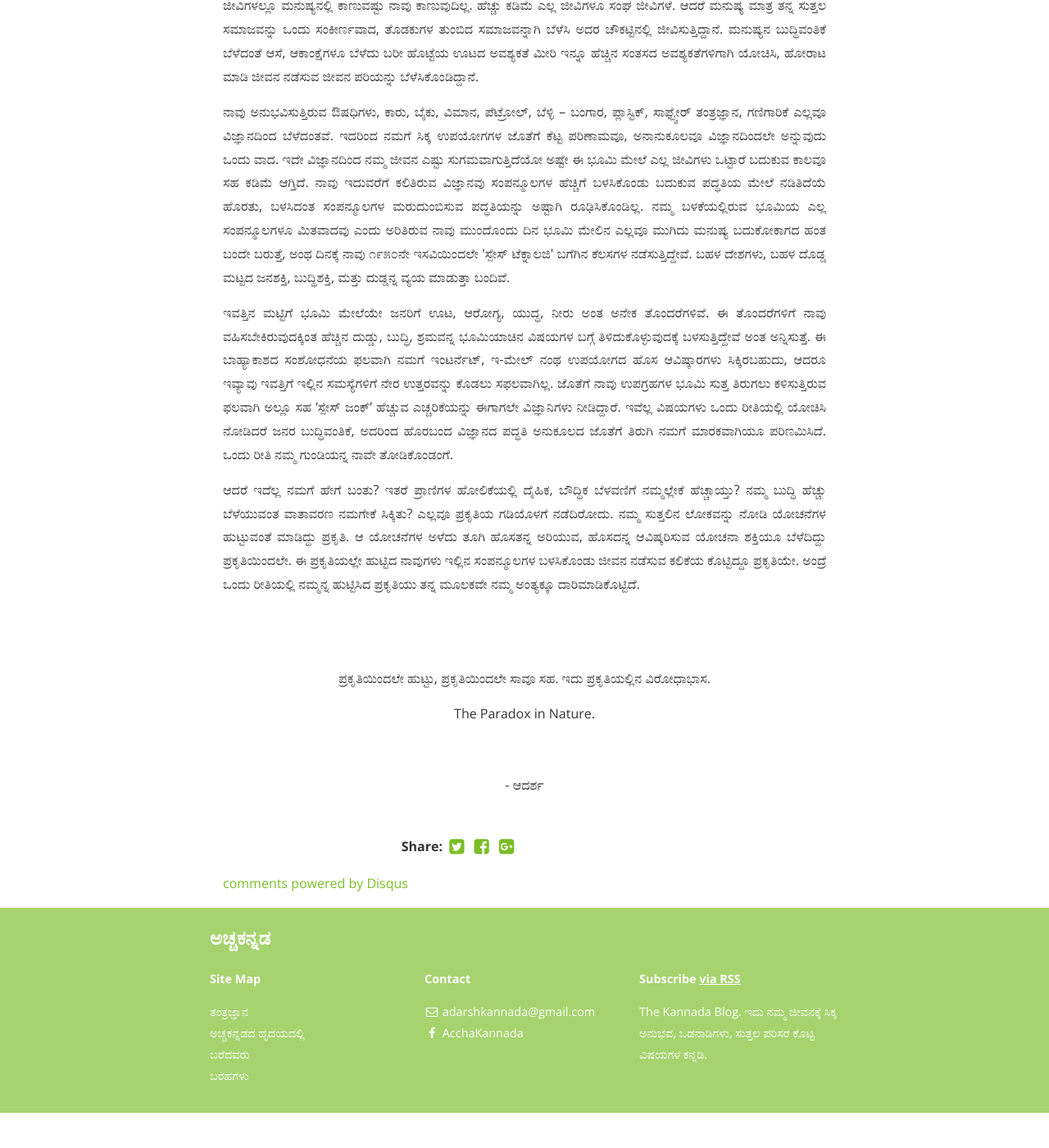
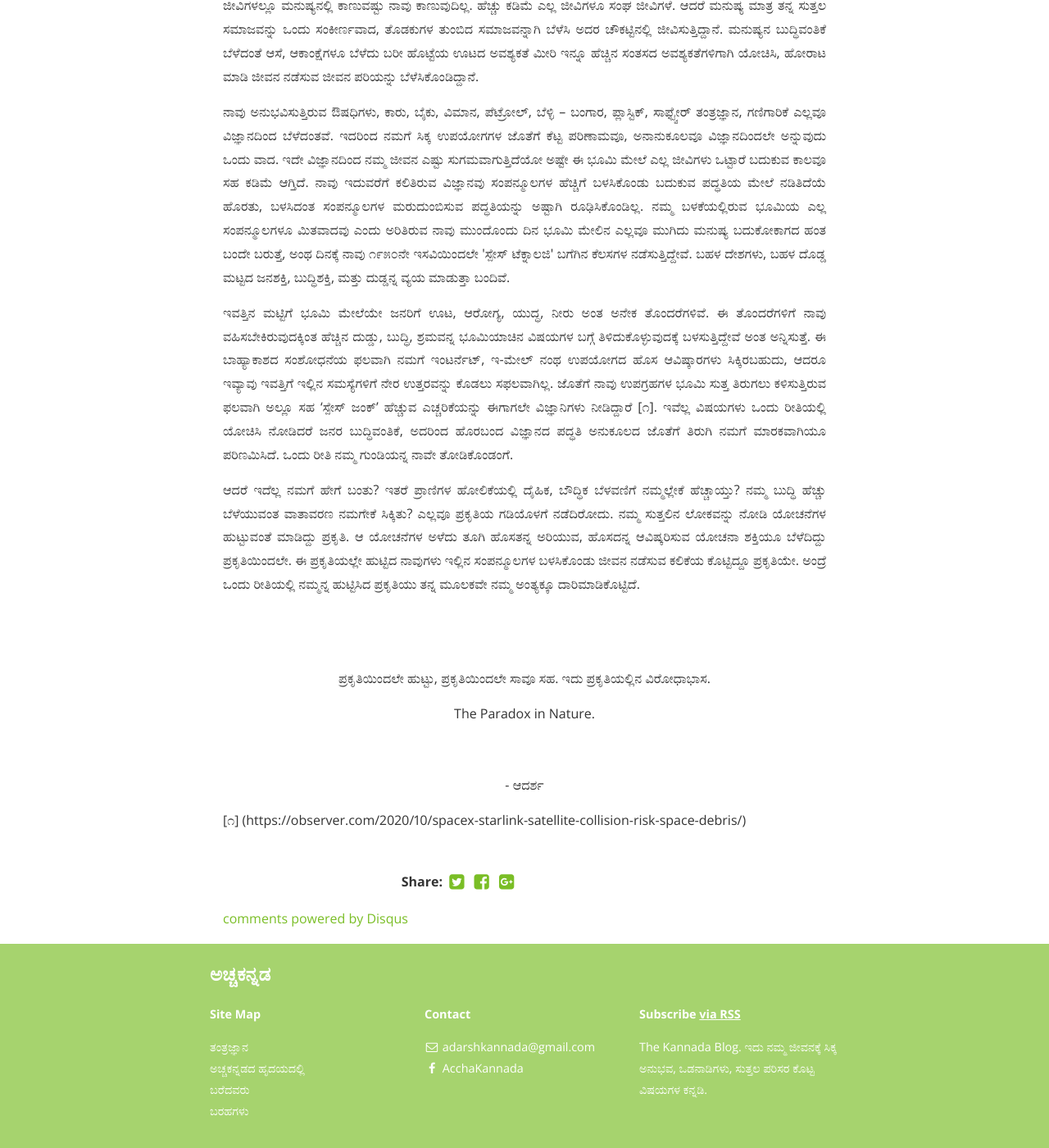
Before and after one commit to bencentra/centrarium, a Jekyll site: the page built from _posts/2021-05-16-prakrutiya-virodhaabhaasa.markdown, in a window 1280 px wide and 1400 px high, scrolled down 810 px. Shown: the whole window at 82% size. Built offline with Jekyll 4.4.1, drawn with Linux system fonts in a browser that asks for light colours; nearby versions of some CDN libraries; comment, search, counter and statistics services are not loaded; a style sheet for code colours, icons or effects is not loaded; before the commit the page ends 2167 px from its top, so only the background shows below that.

Commit message:
Update 2021-05-16-prakrutiya-virodhaabhaasa.markdown

```diff
--- a/_posts/2021-05-16-prakrutiya-virodhaabhaasa.markdown
+++ b/_posts/2021-05-16-prakrutiya-virodhaabhaasa.markdown
@@ -15,10 +15,12 @@
 
 <p align = "justify"> ನಾವು ಅನುಭವಿಸುತ್ತಿರುವ ಔಷಧಿಗಳು, ಕಾರು, ಬೈಕು, ವಿಮಾನ, ಪೆಟ್ರೋಲ್, ಬೆಳ್ಳಿ – ಬಂಗಾರ, ಪ್ಲಾಸ್ಟಿಕ್, ಸಾಫ್ಟ್ವೇರ್ ತಂತ್ರಜ್ಞಾನ, ಗಣಿಗಾರಿಕೆ ಎಲ್ಲವೂ ವಿಜ್ಞಾನದಿಂದ ಬೆಳೆದಂತವೆ. ಇದರಿಂದ ನಮಗೆ ಸಿಕ್ಕ ಉಪಯೋಗಗಳ ಜೊತೆಗೆ ಕೆಟ್ಟ ಪರಿಣಾಮವೂ, ಅನಾನುಕೂಲವೂ ವಿಜ್ಞಾನದಿಂದಲೇ ಅನ್ನುವುದು ಒಂದು ವಾದ. ಇದೇ ವಿಜ್ಞಾನದಿಂದ ನಮ್ಮ ಜೀವನ ಎಷ್ಟು ಸುಗಮವಾಗುತ್ತಿದೆಯೋ ಅಷ್ಟೇ ಈ ಭೂಮಿ ಮೇಲೆ ಎಲ್ಲ ಜೀವಿಗಳು ಒಟ್ಟಾರೆ ಬದುಕುವ ಕಾಲವೂ ಸಹ ಕಡಿಮೆ ಆಗ್ತಿದೆ. ನಾವು ಇದುವರೆಗೆ ಕಲಿತಿರುವ ವಿಜ್ಞಾನವು ಸಂಪನ್ಮೂಲಗಳ  ಹೆಚ್ಚಿಗೆ ಬಳಸಿಕೊಂಡು ಬದುಕುವ ಪದ್ಧತಿಯ ಮೇಲೆ ನಡಿತಿದೆಯೆ ಹೊರತು, ಬಳಸಿದಂತ ಸಂಪನ್ಮೂಲಗಳ ಮರುದುಂಬಿಸುವ ಪದ್ಧತಿಯನ್ನು ಅಷ್ಟಾಗಿ ರೂಢಿಸಿಕೊಂಡಿಲ್ಲ. ನಮ್ಮ ಬಳಕೆಯಲ್ಲಿರುವ ಭೂಮಿಯ ಎಲ್ಲ ಸಂಪನ್ಮೂಲಗಳೂ ಮಿತವಾದವು ಎಂದು ಅರಿತಿರುವ ನಾವು ಮುಂದೊಂದು ದಿನ ಭೂಮಿ ಮೇಲಿನ ಎಲ್ಲವೂ ಮುಗಿದು ಮನುಷ್ಯ ಬದುಕೋಕಾಗದ ಹಂತ ಬಂದೇ ಬರುತ್ತೆ, ಅಂಥ ದಿನಕ್ಕೆ ನಾವು ೧೯೫೦ನೇ ಇಸವಿಯಿಂದಲೇ 'ಸ್ಪೇಸ್ ಟೆಕ್ನಾಲಜಿ' ಬಗೆಗಿನ ಕೆಲಸಗಳ ನಡೆಸುತ್ತಿದ್ದೇವೆ. ಬಹಳ ದೇಶಗಳು, ಬಹಳ ದೊಡ್ಡ ಮಟ್ಟದ ಜನಶಕ್ತಿ, ಬುದ್ಧಿಶಕ್ತಿ, ಮತ್ತು ದುಡ್ಡನ್ನ ವ್ಯಯ ಮಾಡುತ್ತಾ ಬಂದಿವೆ. </p>
 
-<p align = "justify"> ಇವತ್ತಿನ ಮಟ್ಟಿಗೆ ಭೂಮಿ ಮೇಲೆಯೇ ಜನರಿಗೆ ಊಟ, ಆರೋಗ್ಯ, ಯುದ್ಧ, ನೀರು ಅಂತ ಅನೇಕ ತೊಂದರೆಗಳಿವೆ. ಈ ತೊಂದರೆಗಳಿಗೆ ನಾವು ವಹಿಸಬೇಕಿರುವುದಕ್ಕಿಂತ ಹೆಚ್ಚಿನ ದುಡ್ಡು, ಬುದ್ಧಿ, ಶ್ರಮವನ್ನ ಭೂಮಿಯಾಚಿನ ವಿಷಯಗಳ ಬಗ್ಗೆ ತಿಳಿದುಕೊಳ್ಳುವುದಕ್ಕೆ ಬಳಸುತ್ತಿದ್ದೇವೆ ಅಂತ ಅನ್ನಿಸುತ್ತೆ. ಈ ಬಾಹ್ಯಾಕಾಶದ ಸಂಶೋಧನೆಯ ಫಲವಾಗಿ ನಮಗೆ ಇಂಟರ್ನೆಟ್, ಇ-ಮೇಲ್ ನಂಥ ಉಪಯೋಗದ ಹೊಸ ಆವಿಷ್ಕಾರಗಳು ಸಿಕ್ಕಿರಬಹುದು, ಆದರೂ ಇವ್ಯಾವು ಇವತ್ತಿಗೆ ಇಲ್ಲಿನ ಸಮಸ್ಯೆಗಳಿಗೆ ನೇರ ಉತ್ತರವನ್ನು ಕೊಡಲು ಸಫಲವಾಗಿಲ್ಲ. ಜೊತೆಗೆ ನಾವು ಉಪಗ್ರಹಗಳ ಭೂಮಿ ಸುತ್ತ ತಿರುಗಲು ಕಳಿಸುತ್ತಿರುವ ಫಲವಾಗಿ ಅಲ್ಲೂ ಸಹ ‘ಸ್ಪೇಸ್ ಜಂಕ್’ ಹೆಚ್ಚುವ ಎಚ್ಚರಿಕೆಯನ್ನು ಈಗಾಗಲೇ ವಿಜ್ಞಾನಿಗಳು ನೀಡಿದ್ದಾರೆ. ಇವೆಲ್ಲ ವಿಷಯಗಳು ಒಂದು ರೀತಿಯಲ್ಲಿ ಯೋಚಿಸಿ ನೋಡಿದರೆ ಜನರ ಬುದ್ಧಿವಂತಿಕೆ, ಅದರಿಂದ ಹೊರಬಂದ ವಿಜ್ಞಾನದ ಪದ್ಧತಿ ಅನುಕೂಲದ ಜೊತೆಗೆ ತಿರುಗಿ ನಮಗೆ ಮಾರಕವಾಗಿಯೂ ಪರಿಣಮಿಸಿದೆ. ಒಂದು ರೀತಿ ನಮ್ಮ ಗುಂಡಿಯನ್ನ ನಾವೇ ತೋಡಿಕೊಂಡಂಗೆ. </p>
+<p align = "justify"> ಇವತ್ತಿನ ಮಟ್ಟಿಗೆ ಭೂಮಿ ಮೇಲೆಯೇ ಜನರಿಗೆ ಊಟ, ಆರೋಗ್ಯ, ಯುದ್ಧ, ನೀರು ಅಂತ ಅನೇಕ ತೊಂದರೆಗಳಿವೆ. ಈ ತೊಂದರೆಗಳಿಗೆ ನಾವು ವಹಿಸಬೇಕಿರುವುದಕ್ಕಿಂತ ಹೆಚ್ಚಿನ ದುಡ್ಡು, ಬುದ್ಧಿ, ಶ್ರಮವನ್ನ ಭೂಮಿಯಾಚಿನ ವಿಷಯಗಳ ಬಗ್ಗೆ ತಿಳಿದುಕೊಳ್ಳುವುದಕ್ಕೆ ಬಳಸುತ್ತಿದ್ದೇವೆ ಅಂತ ಅನ್ನಿಸುತ್ತೆ. ಈ ಬಾಹ್ಯಾಕಾಶದ ಸಂಶೋಧನೆಯ ಫಲವಾಗಿ ನಮಗೆ ಇಂಟರ್ನೆಟ್, ಇ-ಮೇಲ್ ನಂಥ ಉಪಯೋಗದ ಹೊಸ ಆವಿಷ್ಕಾರಗಳು ಸಿಕ್ಕಿರಬಹುದು, ಆದರೂ ಇವ್ಯಾವು ಇವತ್ತಿಗೆ ಇಲ್ಲಿನ ಸಮಸ್ಯೆಗಳಿಗೆ ನೇರ ಉತ್ತರವನ್ನು ಕೊಡಲು ಸಫಲವಾಗಿಲ್ಲ. ಜೊತೆಗೆ ನಾವು ಉಪಗ್ರಹಗಳ ಭೂಮಿ ಸುತ್ತ ತಿರುಗಲು ಕಳಿಸುತ್ತಿರುವ ಫಲವಾಗಿ ಅಲ್ಲೂ ಸಹ ‘ಸ್ಪೇಸ್ ಜಂಕ್’ ಹೆಚ್ಚುವ ಎಚ್ಚರಿಕೆಯನ್ನು ಈಗಾಗಲೇ ವಿಜ್ಞಾನಿಗಳು ನೀಡಿದ್ದಾರೆ [೧]. ಇವೆಲ್ಲ ವಿಷಯಗಳು ಒಂದು ರೀತಿಯಲ್ಲಿ ಯೋಚಿಸಿ ನೋಡಿದರೆ ಜನರ ಬುದ್ಧಿವಂತಿಕೆ, ಅದರಿಂದ ಹೊರಬಂದ ವಿಜ್ಞಾನದ ಪದ್ಧತಿ ಅನುಕೂಲದ ಜೊತೆಗೆ ತಿರುಗಿ ನಮಗೆ ಮಾರಕವಾಗಿಯೂ ಪರಿಣಮಿಸಿದೆ. ಒಂದು ರೀತಿ ನಮ್ಮ ಗುಂಡಿಯನ್ನ ನಾವೇ ತೋಡಿಕೊಂಡಂಗೆ. </p>
 
 <p align = "justify"> ಆದರೆ ಇದೆಲ್ಲ ನಮಗೆ ಹೇಗೆ ಬಂತು? ಇತರೆ ಪ್ರಾಣಿಗಳ ಹೋಲಿಕೆಯಲ್ಲಿ ದೈಹಿಕ, ಬೌದ್ಧಿಕ ಬೆಳವಣಿಗೆ ನಮ್ಮಲ್ಲೇಕೆ ಹೆಚ್ಚಾಯ್ತು? ನಮ್ಮ ಬುದ್ಧಿ ಹೆಚ್ಚು ಬೆಳೆಯುವಂತ ವಾತಾವರಣ ನಮಗೇಕೆ ಸಿಕ್ಕಿತು? ಎಲ್ಲವೂ ಪ್ರಕೃತಿಯ ಗಡಿಯೊಳಗೆ ನಡೆದಿರೋದು. ನಮ್ಮ ಸುತ್ತಲಿನ ಲೋಕವನ್ನು ನೋಡಿ ಯೋಚನೆಗಳ ಹುಟ್ಟುವಂತೆ ಮಾಡಿದ್ದು ಪ್ರಕೃತಿ. ಆ ಯೋಚನೆಗಳ ಅಳೆದು ತೂಗಿ ಹೊಸತನ್ನ ಅರಿಯುವ, ಹೊಸದನ್ನ ಆವಿಷ್ಕರಿಸುವ ಯೋಚನಾ ಶಕ್ತಿಯೂ ಬೆಳೆದಿದ್ದು ಪ್ರಕೃತಿಯಿಂದಲೇ. ಈ ಪ್ರಕೃತಿಯಲ್ಲೇ ಹುಟ್ಟಿದ ನಾವುಗಳು ಇಲ್ಲಿನ ಸಂಪನ್ಮೂಲಗಳ ಬಳಸಿಕೊಂಡು ಜೀವನ ನಡೆಸುವ ಕಲಿಕೆಯ ಕೊಟ್ಟಿದ್ದೂ ಪ್ರಕೃತಿಯೇ. ಅಂದ್ರೆ ಒಂದು ರೀತಿಯಲ್ಲಿ ನಮ್ಮನ್ನ ಹುಟ್ಟಿಸಿದ ಪ್ರಕೃತಿಯು ತನ್ನ ಮೂಲಕವೇ ನಮ್ಮ ಅಂತ್ಯಕ್ಕೂ ದಾರಿಮಾಡಿಕೊಟ್ಟಿದೆ.</p><br><br>
 
 <p align = "center"> ಪ್ರಕೃತಿಯಿಂದಲೇ ಹುಟ್ಟು, ಪ್ರಕೃತಿಯಿಂದಲೇ ಸಾವೂ ಸಹ. ಇದು ಪ್ರಕೃತಿಯಲ್ಲಿನ ವಿರೋಧಾಭಾಸ. </p>
 <p align = "center">  The Paradox in Nature. </p><br>
 <p align = "center"> - ಆದರ್ಶ </p>
+
+[೧] (https://observer.com/2020/10/spacex-starlink-satellite-collision-risk-space-debris/)
```
